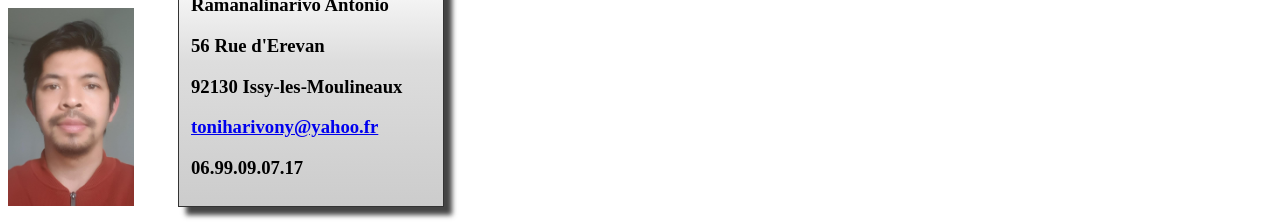
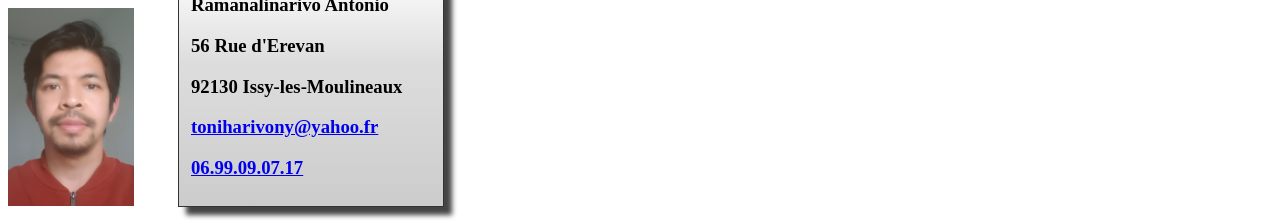
Before and after one commit to toniharivony/ramanalinarivo.github.io, a plain HTML site: page index.html in a window 1280 px wide. Shown: the top 224 px of the page. Drawn offline with Linux system fonts and the light colour scheme.

Commit message:
Update index.html

```diff
--- a/index.html
+++ b/index.html
@@ -14,7 +14,7 @@
     <H3>56 Rue d'Erevan</H3>
     <H3>92130 Issy-les-Moulineaux</H3>
     <H3><a href="mailto:toniharivony@yahoo.fr?subject=Questions" title="">toniharivony@yahoo.fr</a></H3>
-    <H3>06.99.09.07.17</H3>
+    <H3><a href="tel:0699090717">06.99.09.07.17</a></H3>
 
 </div>
 
```
